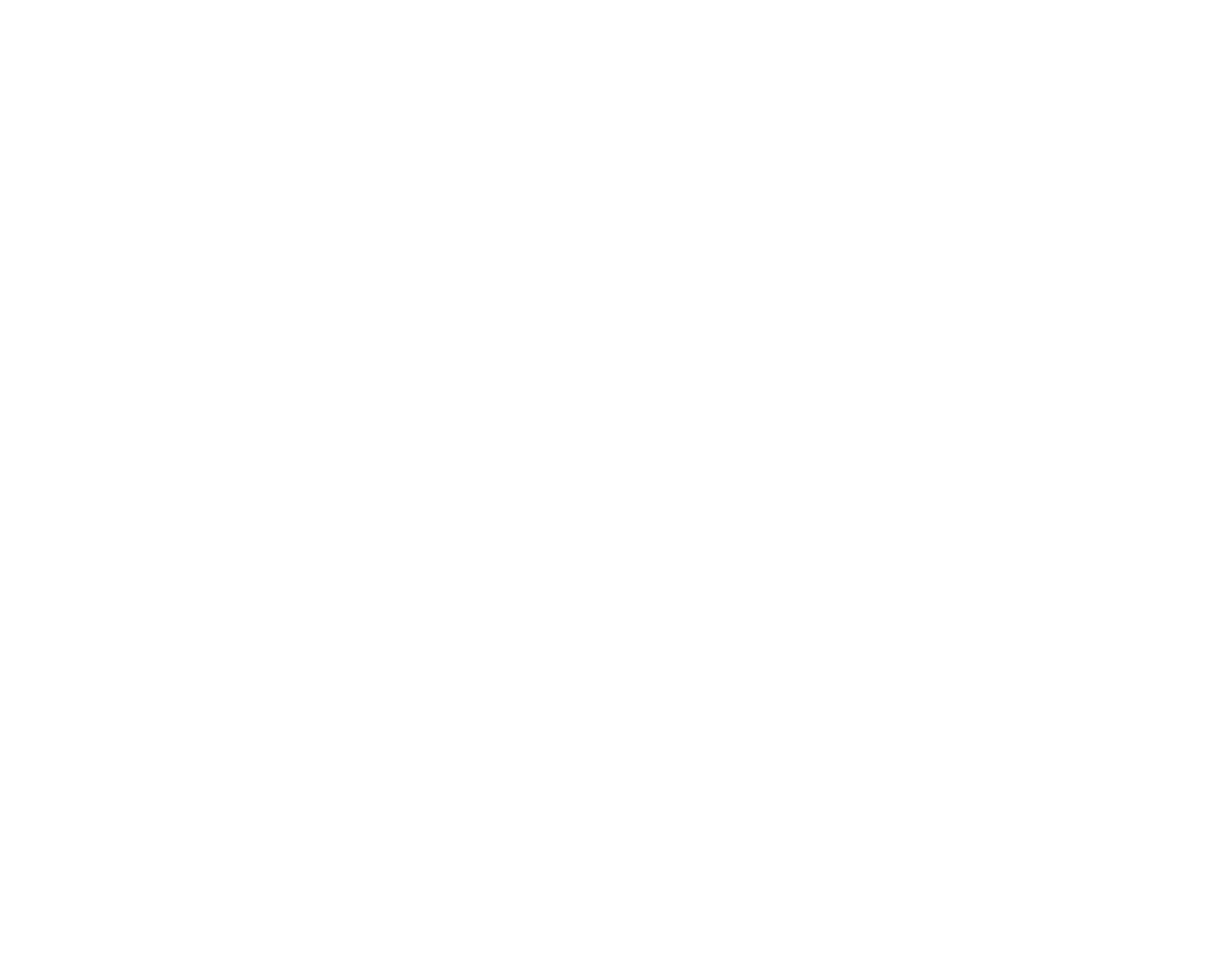
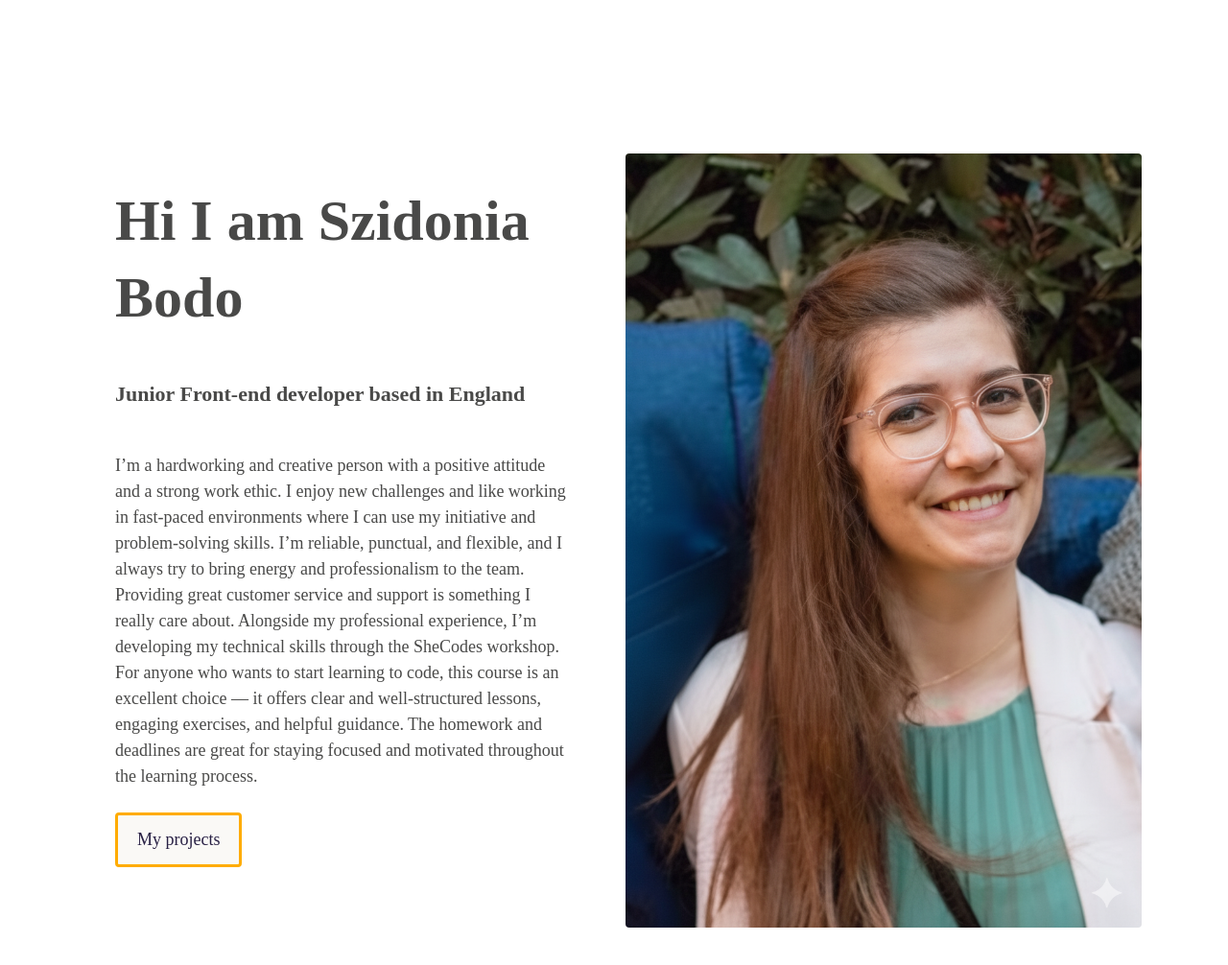
Before and after one commit to bodoszidi/Portfolio-Project, a plain HTML site: page about.html in a window 1280 px wide. Shown: the whole page at 96% size. Before the commit the page ends 800 px from the top, so only its background shows below. Drawn offline with nearby package versions, Linux system fonts and the light colour scheme; a web font is replaced by a local one.

Commit message:
information and introduction added with picture to about page

```diff
--- a/about.html
+++ b/about.html
@@ -1,6 +1,6 @@
 <!DOCTYPE html>
 <html lang="en">
-<head>
+    <head>
         <title>Szidonia Bodo</title>
         <link
             href="https://cdn.jsdelivr.net/npm/bootstrap@5.0.0-beta2/dist/css/bootstrap.min.css"
@@ -36,8 +36,42 @@
             name="description"
             content="Junior front end developer looking for new opportunities"
         />
-</head>
-<body>
-
-</body>
+    </head>
+    <body>
+        <div class="about container">
+            <div class="row">
+                <div class="col">
+                    <div class="about-content">
+                    <h1 class="mb-5">Hi I am Szidonia Bodo</h1>
+                    <h2 class="mb-5">Junior Front-end developer based in England</h2>
+                    <p class="mb-4">
+                        I’m a hardworking and creative person with a positive
+                        attitude and a strong work ethic. I enjoy new challenges
+                        and like working in fast-paced environments where I can
+                        use my initiative and problem-solving skills. I’m
+                        reliable, punctual, and flexible, and I always try to
+                        bring energy and professionalism to the team. Providing
+                        great customer service and support is something I really
+                        care about. Alongside my professional experience, I’m
+                        developing my technical skills through the SheCodes
+                        workshop. For anyone who wants to start learning to
+                        code, this course is an excellent choice — it offers
+                        clear and well-structured lessons, engaging exercises,
+                        and helpful guidance. The homework and deadlines are
+                        great for staying focused and motivated throughout the
+                        learning process.
+                    </p>
+                    <a href="" class="btn button-learnmore mb-5">My projects</a>
+                    </div>
+                </div>
+                <div class="col-lg-6">
+                        <img
+                            src="/images/profilepicture.png"
+                            alt="Profile Picture"
+                            class="img-fluid"
+                        />
+                    </div>
+            </div>
+        </div>
+    </body>
 </html>
--- a/src/style.css
+++ b/src/style.css
@@ -26,7 +26,27 @@ p {
     font-size: 16px;
     line-height: 1.5;
 }
+.about h1 {
+    font-size: 60px;
+    line-height: 80px;
+}
+.about h2 {
+    font-weight: 700;
+    font-size: 22px;
+}
+.about p {
+    font-size: 18px;
+}
+.about {
+    padding: 160px 20px;
+}
+.about-content {
+    margin: 30px;
+}
 
+img{
+    border-radius: 4px;
+}
 .intro {
     text-align: center;
     background-color: var(--background-color);
```
Also changed, not shown: index.html (+1 -1 lines), images/profilepicture.png (added), 1 other file.
